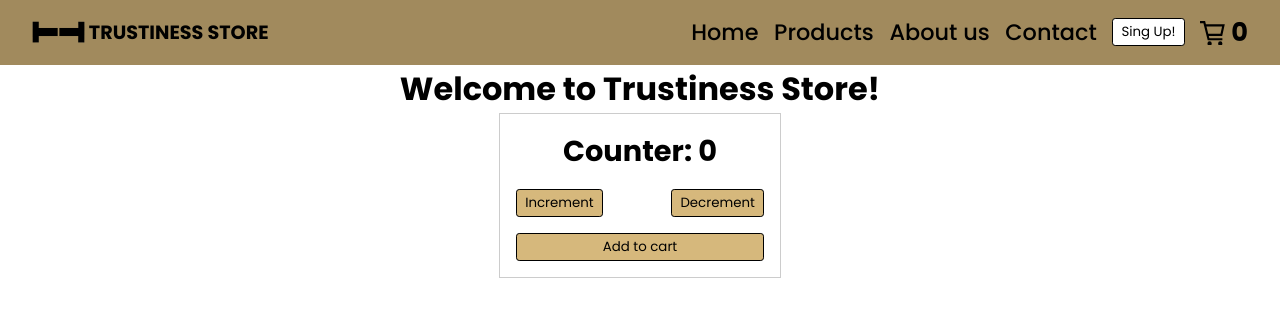
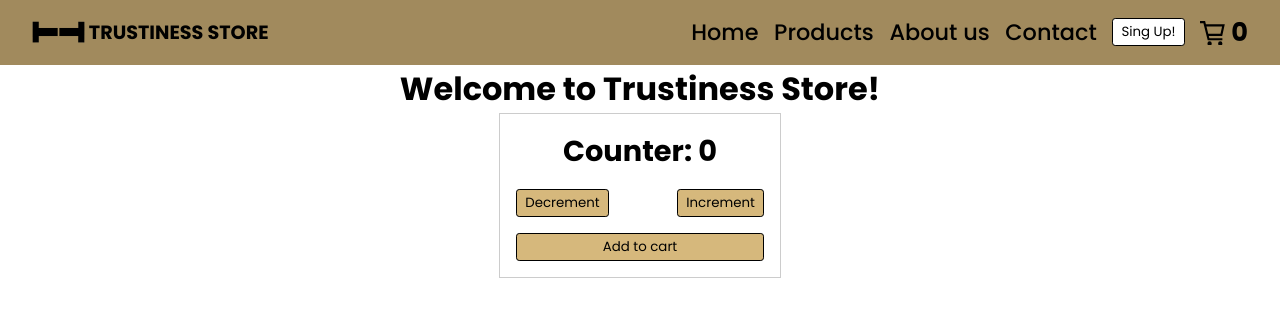
Before and after one commit to almanoduerme/coderhouse-react, a React (Create React App) app: page / in a window 1280 px wide. Shown: the top 316 px of the page. Built offline with nearby package versions, Linux system fonts and the light colour scheme.

Commit message:
Fix a problem with onAdd function

```diff
--- a/src/components/ItemCount/ItemCount.js
+++ b/src/components/ItemCount/ItemCount.js
@@ -21,10 +21,10 @@ const ItemCount = ({ stock, initial, onAdd }) => {
     <div className="itemCount">
       <p className="counter">Counter: {count}</p>
       <div className="itemCountButtons">
+        <Button name="Decrement" handleClick={decrement} />
         <Button name="Increment" handleClick={increment} />
-        <Button name="Decrement" handleClick={decrement} />
       </div>
-      <Button widthButton="100%" name="Add to cart" handleClick={onAdd()} />
+      <Button widthButton="100%" name="Add to cart" handleClick={() => onAdd(count)} />
     </div>
   );
 };
--- a/src/components/ItemListContainer/ItemListContainer.js
+++ b/src/components/ItemListContainer/ItemListContainer.js
@@ -3,15 +3,15 @@ import ItemCount from "../ItemCount/ItemCount";
 import "./ItemListContainer.css";
 
 const ItemListContainer = ({ greeting }) => {
-  const onAdd = () => {
-    alert("Product added");
+  const onAdd = (count) => {
+    console.log(`items added to cart ${count}`);
   };
 
   return (
     <>
       <div className="itemListContainer">
         <h1>{greeting}</h1>
-        <ItemCount stock={5} initial={0} onAdd={() => onAdd} />
+        <ItemCount stock={5} initial={0} onAdd={onAdd} />
       </div>
     </>
   );
```
